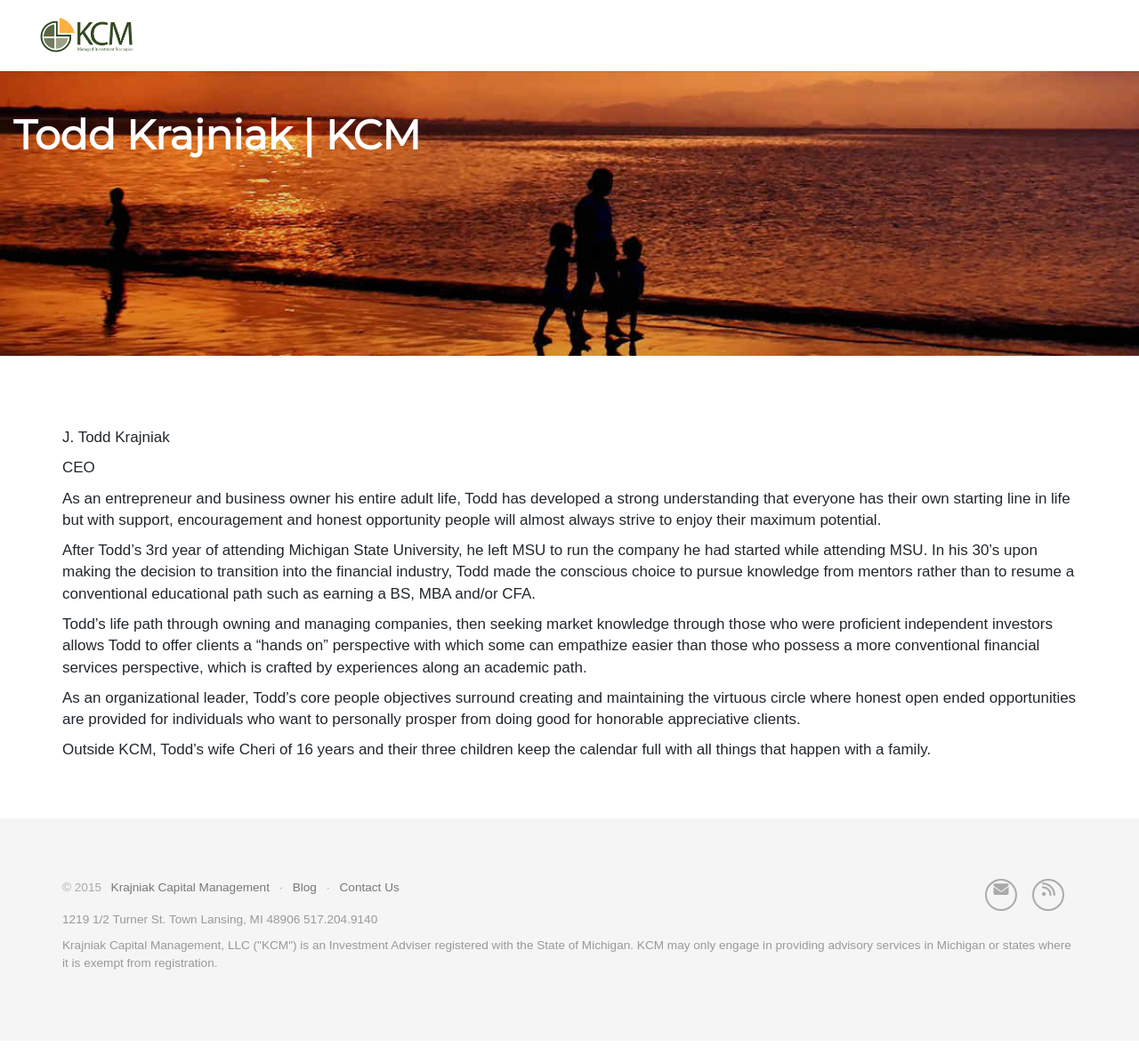
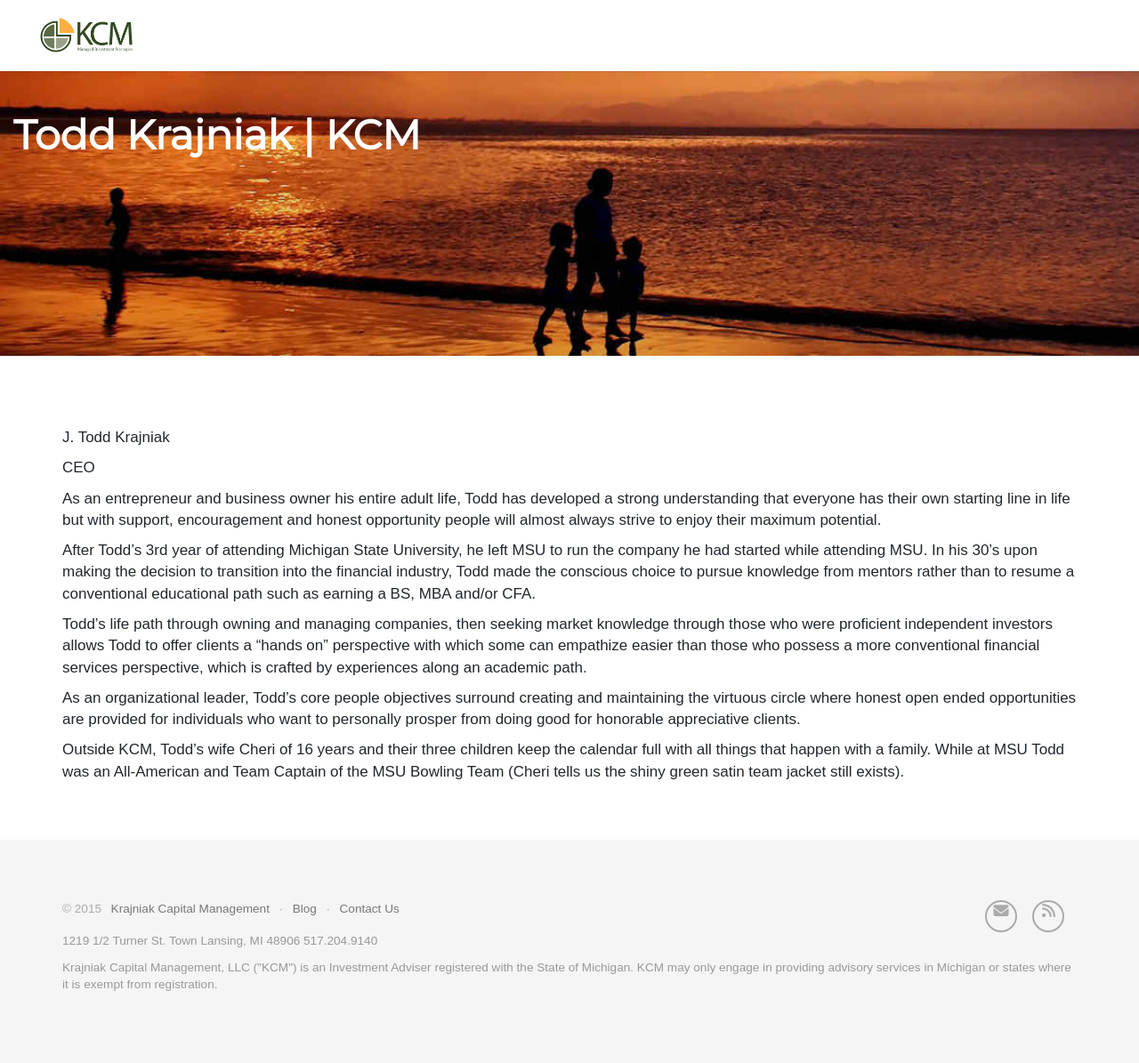
Before and after one commit to davidsilvasmith/kcm, a Jekyll site: the page built from contact/todd-krajniak.md, in a window 1280 px wide. Shown: the whole page at 89% size. Built offline with Jekyll 4.4.1, drawn with Linux system fonts in a browser that asks for light colours; nearby versions of some CDN libraries; some web fonts are replaced; comment, search, counter and statistics services are not loaded; before the commit the page ends 1170 px from its top, so only the background shows below that.

Commit message:
updated todd's bio

```diff
--- a/contact/todd-krajniak.md
+++ b/contact/todd-krajniak.md
@@ -15,4 +15,4 @@
 
 As an organizational leader, Todd’s core people objectives surround creating and maintaining the virtuous circle where honest open ended opportunities are provided for individuals who want to personally prosper from doing good for honorable appreciative clients.
 
-Outside KCM, Todd’s wife Cheri of 16 years and their three children keep the calendar full with all things that happen with a family.
+Outside KCM, Todd’s wife Cheri of 16 years and their three children keep the calendar full with all things that happen with a family. While at MSU Todd was an All-American and Team Captain of the MSU Bowling Team (Cheri tells us the shiny green satin team jacket still exists).
```
